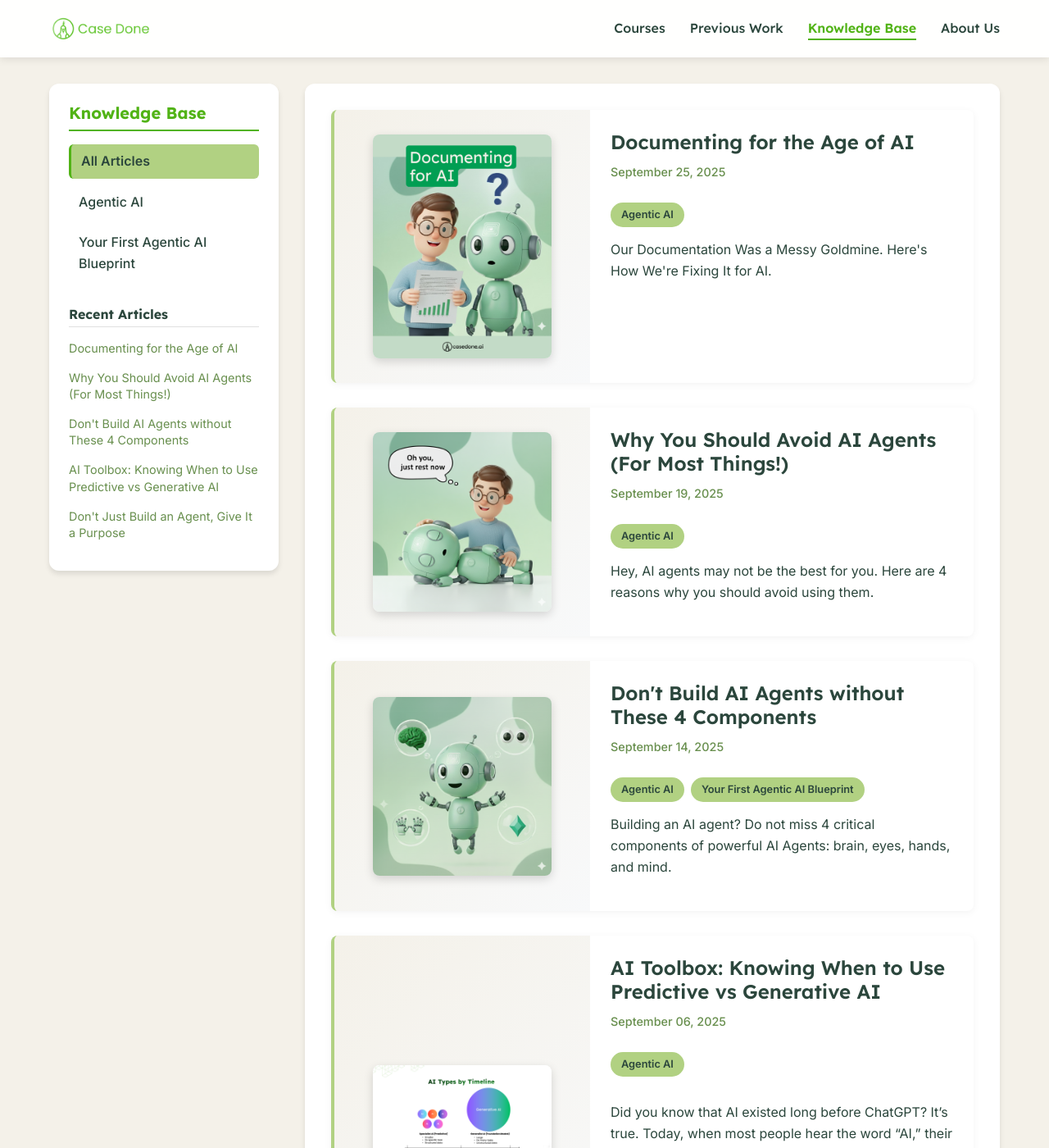
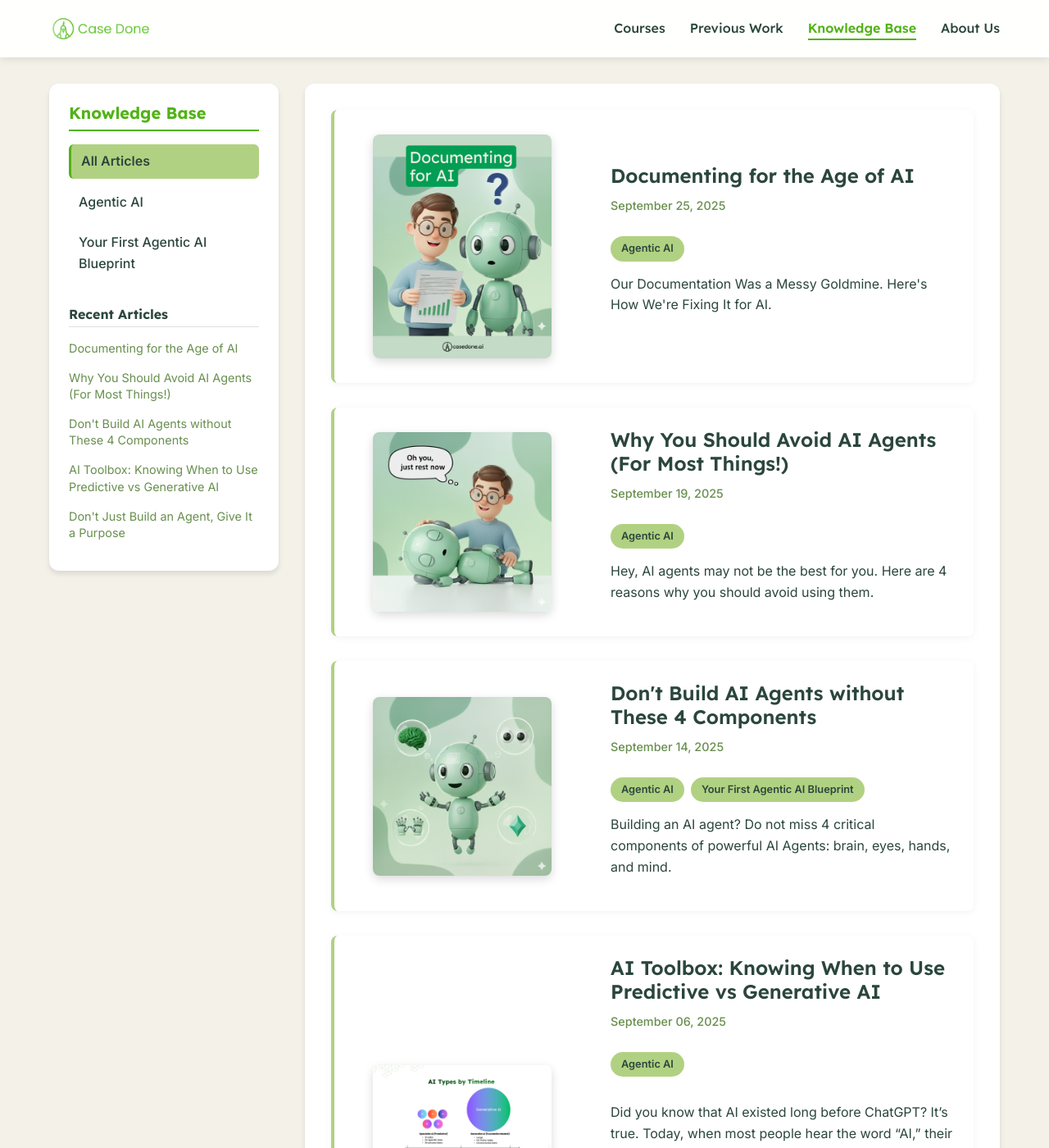
Before and after one commit to casedone/casedone, a Jekyll site: the page built from knowledge-base/index.md, in a window 1280 px wide and 1400 px high. Shown: the whole window at 82% size. Built offline with Jekyll 4.4.1, drawn with Linux system fonts in a browser that asks for light colours.

Commit message:
fix: improve post image layout and category filtering display styles

```diff
--- a/assets/css/kb-styles.css
+++ b/assets/css/kb-styles.css
@@ -158,6 +158,7 @@ a:hover {
     transition: var(--transition);
     border-left: 4px solid var(--light-accent);
     display: flex;
+    align-items: center;
     overflow: hidden;
 }
 
@@ -173,13 +174,11 @@ a:hover {
     max-width: 40%;
     position: relative;
     overflow: hidden;
-    background: linear-gradient(135deg, var(--light-background) 0%, #f8f9fa 100%);
+    background: #ffffff;
 }
 
 .kb-post-image a {
-    display: flex;
-    align-items: center;
-    justify-content: center;
+    display: block;
     height: 100%;
 }
 
@@ -187,7 +186,7 @@ a:hover {
     width: 100%;
     height: 100%;
     object-fit: contain;
-    background: #f8f9fa;
+    background: #ffffff;
     transition: var(--transition);
 }
 
--- a/knowledge-base/_layouts/default.html
+++ b/knowledge-base/_layouts/default.html
@@ -171,11 +171,11 @@
             // Show/hide posts based on category
             posts.forEach(post => {
                 if (category === 'all') {
-                    post.style.display = 'block';
+                    post.style.display = 'flex';
                 } else {
                     const postCategories = post.dataset.categories || '';
                     if (postCategories.includes(category)) {
-                        post.style.display = 'block';
+                        post.style.display = 'flex';
                     } else {
                         post.style.display = 'none';
                     }
```
